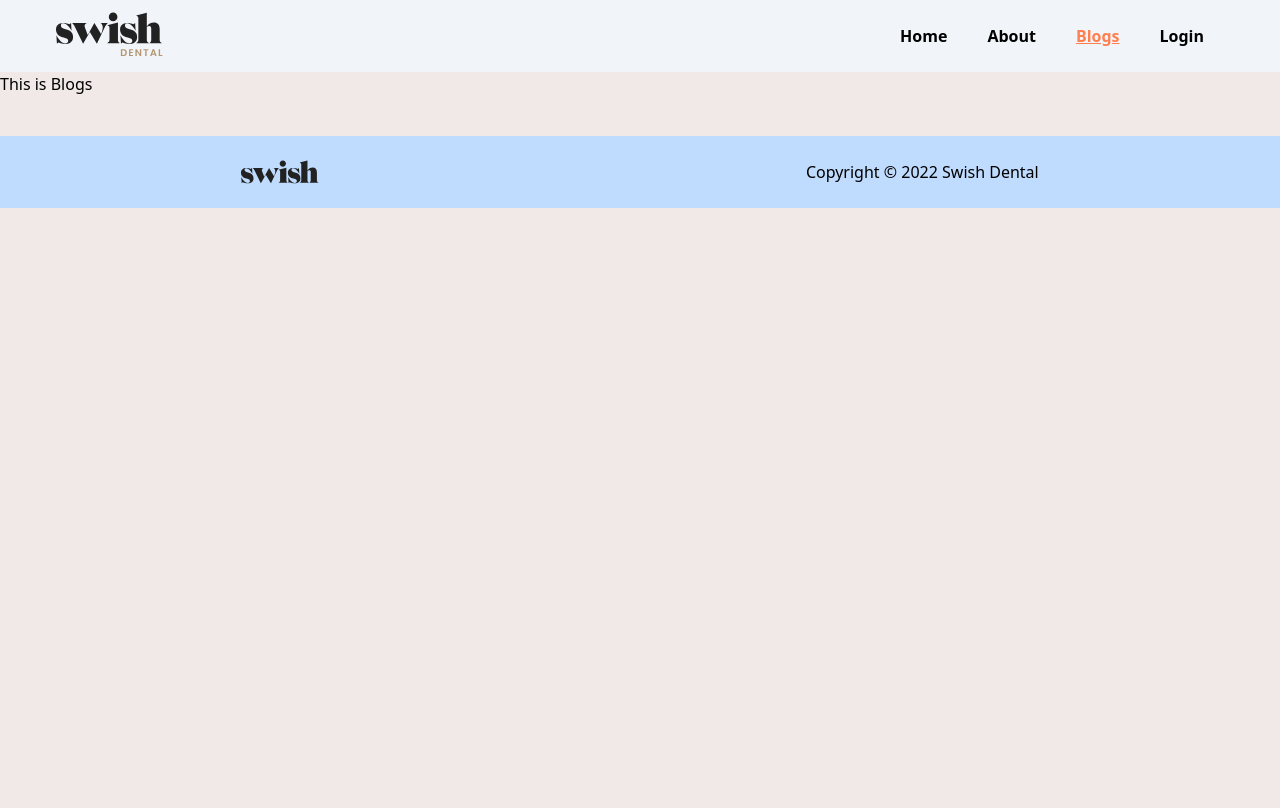
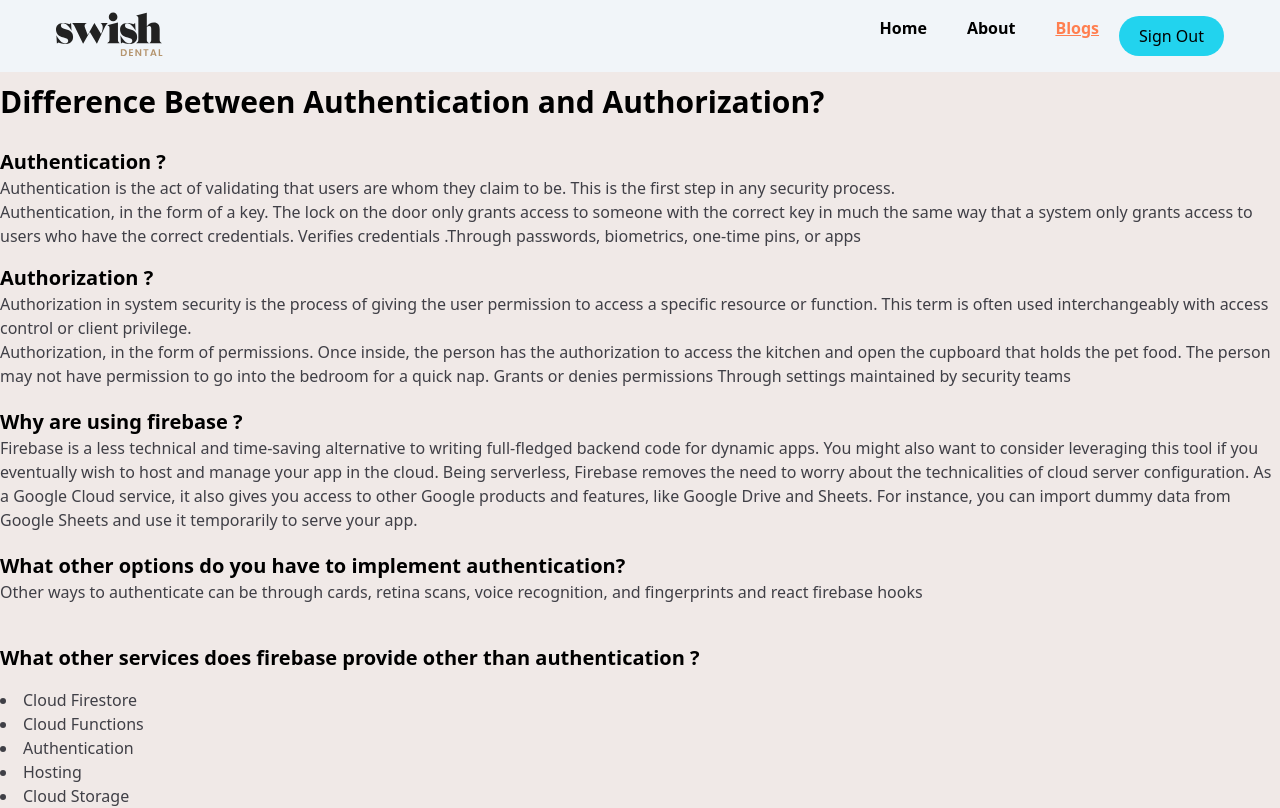
Before and after one commit to Jugol-Karmakar/dent-hub, a React (Create React App) app: page /blogs in a window 1280 px wide. Shown: the top 808 px of the page. Built offline with nearby package versions, Linux system fonts and the light colour scheme; no server answers; sample sign-in values are in the browser's storage.

Commit message:
blogs commit

```diff
--- a/src/App.js
+++ b/src/App.js
@@ -8,6 +8,8 @@ import Footer from "./pages/Shared/Footer/Footer";
 import Header from "./pages/Shared/Header/Header";
 import NotFound from "./pages/NotFound/NotFound";
 import Register from "./pages/Login/Register/Register";
+import RequireAuth from "./pages/Login/RequireAuth/RequireAuth";
+import Checkout from "./pages/Checkout/Checkout";
 
 function App() {
   return (
@@ -15,6 +17,16 @@ function App() {
       <Header></Header>
       <Routes>
         <Route path="/" element={<Home></Home>}></Route>
+
+        <Route
+          path="/checkout"
+          element={
+            <RequireAuth>
+              <Checkout></Checkout>
+            </RequireAuth>
+          }
+        ></Route>
+
         <Route path="/about" element={<About></About>}></Route>
         <Route path="/blogs" element={<Blogs></Blogs>}></Route>
         <Route path="/login" element={<Login></Login>}></Route>
--- a/src/pages/Blogs/Blogs.js
+++ b/src/pages/Blogs/Blogs.js
@@ -2,8 +2,81 @@ import React from "react";
 
 const Blogs = () => {
   return (
-    <div>
-      <h2>This is Blogs</h2>
+    <div className="container mx-auto min-h-screen">
+      <h1 className="text-3xl my-3 font-semibold">
+        Difference Between Authentication and Authorization?
+      </h1>
+      <div className="py-4">
+        <h2 className="text-xl font-bold">Authentication ? </h2>
+        <p className="text-base text-zinc-700">
+          Authentication is the act of validating that users are whom they claim
+          to be. This is the first step in any security process.{" "}
+        </p>
+        <p className="text-base text-zinc-700">
+          Authentication, in the form of a key. The lock on the door only grants
+          access to someone with the correct key in much the same way that a
+          system only grants access to users who have the correct credentials.
+          Verifies credentials .Through passwords, biometrics, one-time pins, or
+          apps
+        </p>
+      </div>
+      <div>
+        <h2 className="text-xl font-bold">Authorization ? </h2>
+        <p className="text-base text-zinc-700">
+          Authorization in system security is the process of giving the user
+          permission to access a specific resource or function. This term is
+          often used interchangeably with access control or client privilege.
+        </p>
+        <p className="text-base text-zinc-700">
+          Authorization, in the form of permissions. Once inside, the person has
+          the authorization to access the kitchen and open the cupboard that
+          holds the pet food. The person may not have permission to go into the
+          bedroom for a quick nap. Grants or denies permissions Through settings
+          maintained by security teams{" "}
+        </p>
+      </div>
+
+      <div className="py-5">
+        <h2 className="text-xl font-bold">Why are using firebase ?</h2>
+        <p className="text-base text-zinc-700">
+          Firebase is a less technical and time-saving alternative to writing
+          full-fledged backend code for dynamic apps. You might also want to
+          consider leveraging this tool if you eventually wish to host and
+          manage your app in the cloud. Being serverless, Firebase removes the
+          need to worry about the technicalities of cloud server configuration.
+          As a Google Cloud service, it also gives you access to other Google
+          products and features, like Google Drive and Sheets. For instance, you
+          can import dummy data from Google Sheets and use it temporarily to
+          serve your app.
+        </p>
+
+        <h2 className="text-xl font-bold mt-5">
+          What other options do you have to implement authentication?
+        </h2>
+        <p className="text-base text-zinc-700">
+          {" "}
+          Other ways to authenticate can be through cards, retina scans, voice
+          recognition, and fingerprints and react firebase hooks
+        </p>
+      </div>
+
+      <div>
+        <h2 className="text-xl font-bold mt-5 pb-4">
+          What other services does firebase provide other than authentication ?{" "}
+        </h2>
+        <p className="text-base text-zinc-700">
+          <li>Cloud Firestore</li>
+          <li>Cloud Functions</li>
+          <li>Authentication</li>
+          <li>Hosting</li>
+          <li>Cloud Storage</li>
+          <li>Google Analytics</li>
+          <li>Predictions</li>
+          <li>Cloud Messaging</li>
+          <li>Dynamic Links</li>
+          <li>Remote Config</li>
+        </p>
+      </div>
     </div>
   );
 };
--- /dev/null
+++ b/src/pages/Checkout/Checkout.js
@@ -0,0 +1,101 @@
+import React, { useState } from "react";
+import { useAuthState } from "react-firebase-hooks/auth";
+import auth from "../../firebase.init";
+
+const Checkout = () => {
+  const [user] = useAuthState(auth);
+  const [name, setName] = useState("");
+  const [email, setEmail] = useState("");
+  const [address, setAddress] = useState("");
+  const [phone, setPhone] = useState("");
+
+  const handelNameBlur = (e) => {
+    setName(e.target.value);
+  };
+
+  const handelAddressBlur = (e) => {
+    setAddress(e.target.value);
+  };
+
+  const handelPhoneBlur = (e) => {
+    setPhone(e.target.value);
+  };
+
+  const handelShippingSubmit = (e) => {
+    e.preventDefault();
+  };
+  return (
+    <div className="w-96 mx-auto border-2 rounded-lg mt-10">
+      <h2 className="text-center pt-3 font-semibold text-xl">
+        Shipping Information
+      </h2>
+      <form onSubmit={handelShippingSubmit}>
+        <div className="my-3 mx-6">
+          <label className="block pb-1" htmlFor="name">
+            Name
+          </label>
+          <input
+            onBlur={handelNameBlur}
+            className="py-1 px-2 outline-none rounded-md border-grey-400 border  w-full"
+            type="text"
+            name="Name"
+            id=""
+            required
+          />
+        </div>
+        <div className="my-3 mx-6">
+          <label className="block pb-1" htmlFor="email">
+            Email
+          </label>
+          <input
+            className="py-1 px-2 outline-none rounded-md border-grey-400 border  w-full"
+            type="email"
+            name="email"
+            id=""
+            required
+          />
+        </div>
+        <div className="my-3 mx-6">
+          <label className="block pb-1" htmlFor="address">
+            Address
+          </label>
+          <input
+            onBlur={handelAddressBlur}
+            className="py-1 px-2 outline-none rounded-md border-grey-400
+            border
+             w-full"
+            type="text"
+            name="text"
+            id=""
+            required
+          />
+        </div>
+        <div className="my-3 mx-6">
+          <label className="block pb-1" htmlFor="phone">
+            Phone
+          </label>
+          <input
+            onBlur={handelPhoneBlur}
+            className="py-1 px-2 outline-none rounded-md border-grey-400
+            border
+             w-full"
+            type="text"
+            name="text"
+            id=""
+            required
+          />
+        </div>
+
+        <div className=" flex justify-center mt-9 px-6 mb-5">
+          <input
+            className="bg-orange-500 text-white w-full py-2 text-semibold cursor-pointer"
+            type="submit"
+            value="Add Shipping"
+          ></input>
+        </div>
+      </form>
+    </div>
+  );
+};
+
+export default Checkout;
--- a/src/pages/Home/Service/Service.js
+++ b/src/pages/Home/Service/Service.js
@@ -1,7 +1,11 @@
 import React from "react";
+import { useNavigate } from "react-router-dom";
 
 const Service = (props) => {
   const { name, img, description, price } = props.service;
+
+  const navigate = useNavigate();
+
   return (
     <div className="shadow-lg bg-white rounded overflow-hidden">
       <div className="">
@@ -13,7 +17,12 @@ const Service = (props) => {
         <p>price : ${price}</p>
       </div>
       <div>
-        <button className="w-full bg-green-700">Book Appoinment</button>
+        <button
+          onClick={() => navigate("/checkout")}
+          className="w-full bg-green-700"
+        >
+          Book Appoinment
+        </button>
       </div>
     </div>
   );
--- a/src/pages/Login/Login/Login.js
+++ b/src/pages/Login/Login/Login.js
@@ -14,7 +14,7 @@ const Login = () => {
   const navigate = useNavigate();
   const location = useLocation();
 
-  const from = location.state?.from?.pathname || "/about";
+  const from = location.state?.from?.pathname || "/checkout";
 
   const handelEmailBlur = (e) => {
     setEmail(e.target.value);
@@ -33,7 +33,7 @@ const Login = () => {
     signInWithEmailAndPassword(email, password);
   };
   return (
-    <div className="container h-screen m-auto w-1/3 border-2 px-8 mt-5 shadow-lg">
+    <div className="container min-h-screen m-auto w-1/3 border-2 px-8 mt-5 shadow-lg">
       <h2 className="text-3xl text-center text-cyan-500 font-semibold my-4">
         Login PLease!!
       </h2>
--- a/src/pages/Login/Register/Register.js
+++ b/src/pages/Login/Register/Register.js
@@ -26,7 +26,7 @@ const Register = () => {
   };
 
   if (user) {
-    navigate("/about");
+    navigate("/checkout");
   }
 
   const handelCreateUser = (e) => {
--- a/src/pages/Login/RequireAuth/RequireAuth.js
+++ b/src/pages/Login/RequireAuth/RequireAuth.js
@@ -1,7 +1,7 @@
 import React from "react";
 import { useAuthState } from "react-firebase-hooks/auth";
 import { Navigate, useLocation } from "react-router-dom";
-import auth from "../../firebase.init";
+import auth from "../../../firebase.init";
 
 const RequireAuth = ({ children }) => {
   const [user] = useAuthState(auth);
--- a/src/pages/Login/SocialLogin/SocialLogin.js
+++ b/src/pages/Login/SocialLogin/SocialLogin.js
@@ -25,7 +25,7 @@ const SocialLogin = () => {
   }
 
   if (user || user1) {
-    navigate("/about");
+    navigate("/checkout");
   }
 
   return (
--- a/src/pages/Shared/Header/Header.js
+++ b/src/pages/Shared/Header/Header.js
@@ -1,8 +1,16 @@
 import React from "react";
 import Customlink from "../../Customlink/Customlink";
 import logo from "../../../images/logo.svg";
+import { useAuthState } from "react-firebase-hooks/auth";
+import auth from "../../../firebase.init";
+import { signOut } from "firebase/auth";
 
 const Header = () => {
+  const [user] = useAuthState(auth);
+
+  const handelSignOut = () => {
+    signOut(auth);
+  };
   return (
     <div className="flex bg-slate-100 py-3 px-14 items-center justify-between sticky top-0">
       <div>
@@ -12,7 +20,16 @@ const Header = () => {
         <Customlink to="/">Home</Customlink>
         <Customlink to="/about">About</Customlink>
         <Customlink to="/blogs">Blogs</Customlink>
-        <Customlink to="/login">Login</Customlink>
+        {user ? (
+          <button
+            className="bg-cyan-400 py-2 px-5 rounded-full "
+            onClick={handelSignOut}
+          >
+            Sign Out
+          </button>
+        ) : (
+          <Customlink to="/login">Login</Customlink>
+        )}
       </div>
     </div>
   );
```
